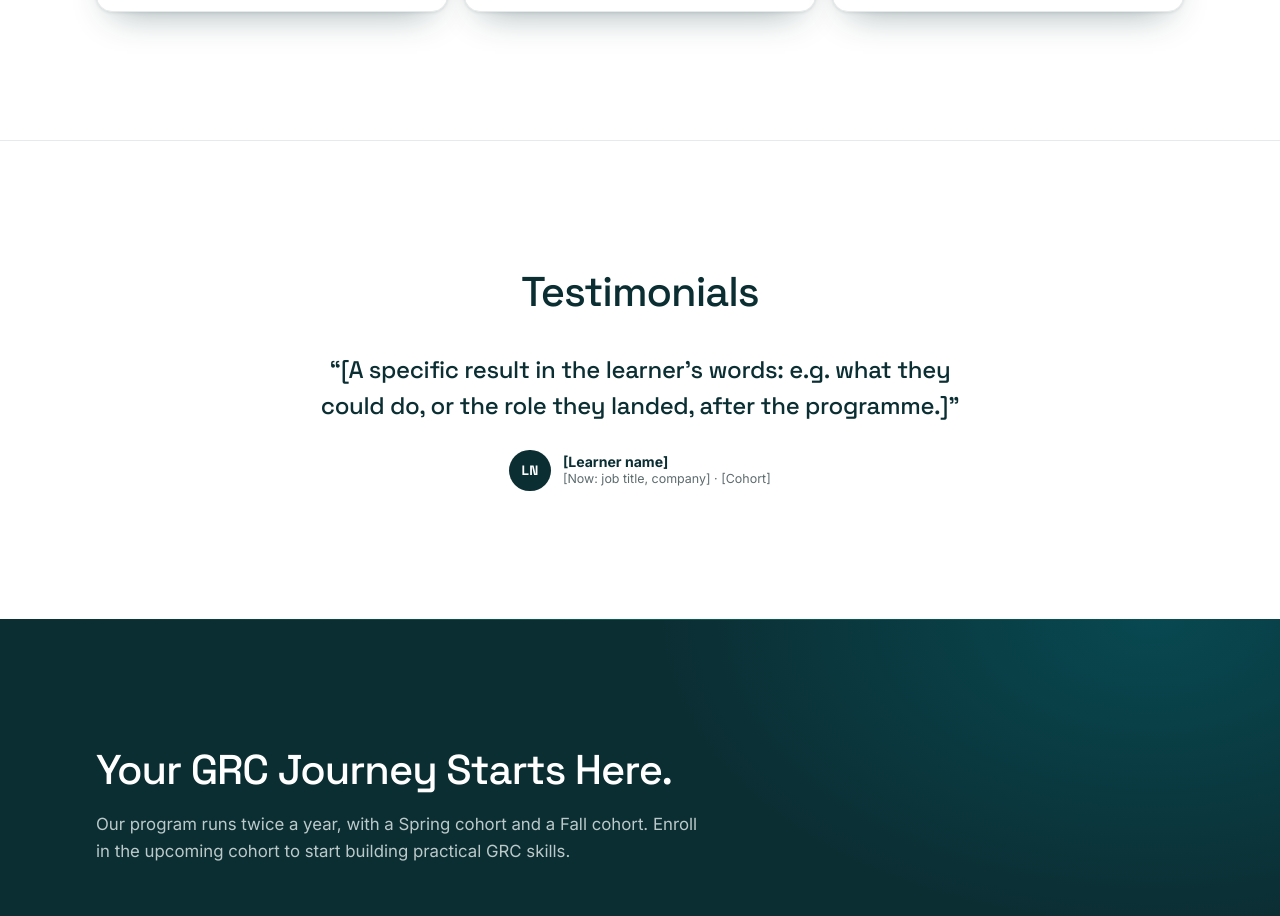
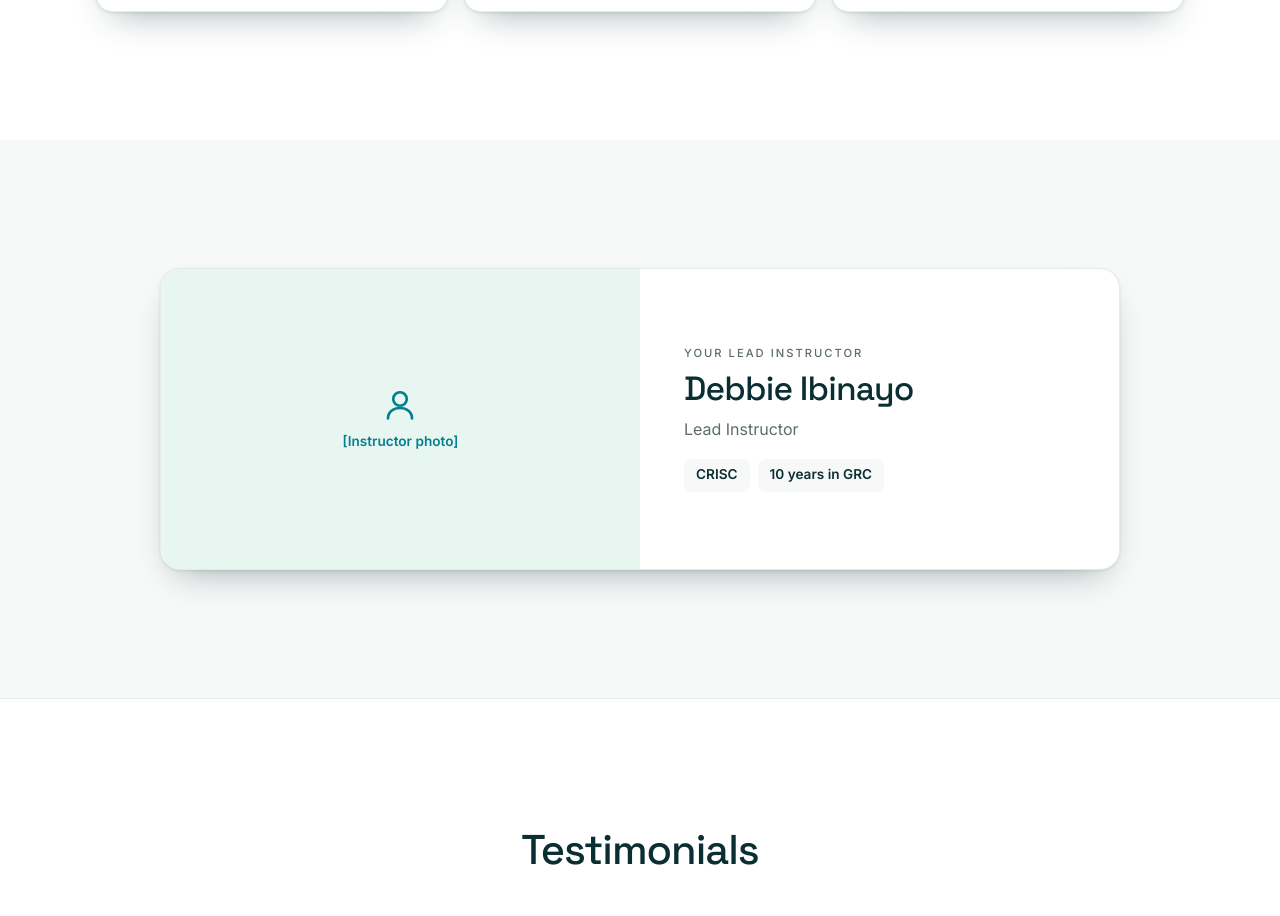
Before and after one commit to mosnyik/regal-landing, a Next.js app: page / in a window 1280 px wide. Shown: the part 3278-4194 px from the top of the page. Built offline with nearby package versions, Linux system fonts and the light colour scheme; no server answers.

Commit message:
fix: now we got the instructo back

```diff
--- a/app/globals.css
+++ b/app/globals.css
@@ -229,6 +229,16 @@ svg { flex: none; }
 .area p { font-size: 0.98rem; line-height: 1.65; }
 
 /* -------------------------------------------------------- Testimonial */
+/* Instructor */
+.instructor { background: var(--paper); }
+.instructor-card { display: grid; grid-template-columns: minmax(0, 1fr) minmax(0, 1fr); align-items: center; max-width: 960px; margin-inline: auto; background: var(--white); color: var(--text); border: 1px solid var(--line); border-radius: var(--radius-lg); overflow: hidden; box-shadow: var(--shadow-card); }
+.instructor-photo { position: relative; align-self: stretch; min-height: 300px; background: var(--mint-soft); }
+.instructor-photo img { object-fit: cover; }
+.photo-placeholder { position: absolute; inset: 0; display: grid; place-content: center; justify-items: center; gap: 0.5rem; color: var(--teal); font-size: 0.85rem; font-weight: 600; }
+.instructor-body { display: grid; gap: 0.6rem; justify-items: start; padding: clamp(1.5rem, 4vw, 2.75rem); }
+.instructor-body h2 { font-size: clamp(1.6rem, 3vw, 2.1rem); }
+.tags { display: flex; flex-wrap: wrap; gap: 0.5rem; margin-top: 0.4rem; }
+.tags li { padding: 0.35rem 0.75rem; border-radius: 8px; background: var(--paper); font-size: 0.85rem; font-weight: 600; }
 .testimonial { background: var(--white); border-top: 1px solid var(--line); }
 .center { text-align: center; }
 .testimonial h2 { margin-bottom: 2.25rem; }
@@ -383,7 +393,8 @@ svg { flex: none; }
   .cohort-card dl div:nth-child(-n+2) { border-bottom: 1px solid var(--line); }
 }
 @media (max-width: 900px) {
-  .hero.has-aside .hero-grid, .who-grid, .faq-grid { grid-template-columns: 1fr; }
+  .hero.has-aside .hero-grid, .who-grid, .faq-grid, .instructor-card { grid-template-columns: 1fr; }
+  .instructor-photo { min-height: 0; aspect-ratio: 16 / 9; }
   .hero-aside { max-width: 520px; }
   .faq-intro, .who-head { position: static; }
   .footer-grid { grid-template-columns: 1fr 1fr; }
--- a/app/page.tsx
+++ b/app/page.tsx
@@ -5,11 +5,13 @@ import {
   enrolmentStatus,
   faqs,
   heroPoints,
+  instructor,
   roles,
   site,
   testimonial,
   webinars,
 } from "@/content/site";
+import Image from "next/image";
 import { ContactForm } from "@/components/ContactForm";
 import { EnrolButton } from "@/components/Enroll";
 import { Icons } from "@/components/Icons";
@@ -177,6 +179,33 @@ export default function Home() {
         </div>
       </section>
 
+      {/* ------------------------------------------------- INSTRUCTOR */}
+      <section className="section instructor" id="instructor" aria-labelledby="instructor-name">
+        <div className="wrap">
+          <article className="instructor-card">
+            <div className="instructor-photo">
+              {instructor.photo ? (
+                <Image src={instructor.photo} alt={instructor.name} fill sizes="(max-width: 820px) 92vw, 460px" />
+              ) : (
+                <span className="photo-placeholder">
+                  {Icons.user}
+                  <span>[Instructor photo]</span>
+                </span>
+              )}
+            </div>
+            <div className="instructor-body">
+              <p className="eyebrow">Your lead instructor</p>
+              <h2 id="instructor-name">{instructor.name}</h2>
+              <p className="muted">{instructor.role}</p>
+              <ul className="tags">
+                <li>{instructor.credential}</li>
+                <li>{instructor.experience}</li>
+              </ul>
+            </div>
+          </article>
+        </div>
+      </section>
+
       {/* ----------------------------------------------- TESTIMONIALS */}
       <section className="section testimonial" id="testimonials" aria-labelledby="testimonials-title">
         <div className="wrap">
--- a/components/Icons.tsx
+++ b/components/Icons.tsx
@@ -140,6 +140,12 @@ export const Icons = {
       <path d="M5 12h14" />
     </Svg>
   ),
+  user: (
+    <Svg size={36}>
+      <circle cx="12" cy="8" r="4.5" />
+      <path d="M4 21c0-4.4 3.6-7 8-7s8 2.6 8 7" />
+    </Svg>
+  ),
   mail: (
     <Svg size={18}>
       <rect x="2.5" y="5" width="19" height="14" rx="2" />
--- a/content/site.ts
+++ b/content/site.ts
@@ -46,6 +46,16 @@ export const cohort = {
  * year (from trainingStarts) so records from different years stay distinct.
  */
 export const cohortRecordLabel = `${cohort.name} ${cohort.trainingStarts.slice(0, 4)}`;
+
+/** Lead instructor card. */
+export const instructor = {
+  name: "Debbie Ibinayo",
+  role: "Lead Instructor",
+  credential: "CRISC",
+  experience: "10 years in GRC",
+  /** Path under /public, e.g. "/brand/debbie.jpg". Leave null to show the placeholder. */
+  photo: null as string | null,
+};
 
 /* ------------------------------------------------------------------ */
 /* Webinars & events                                                   */
```
